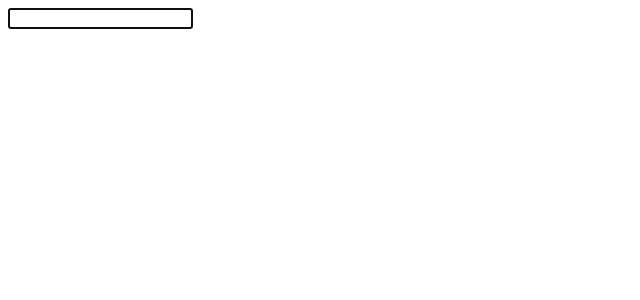
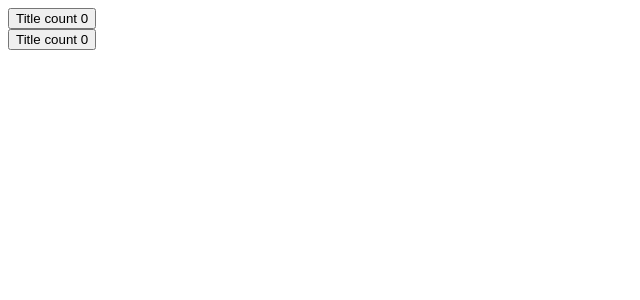
Before and after one commit to sammyyaws/react-tutorials, a React (Create React App) app: page / in a window 1280 px wide. Shown: the top 300 px of the page, without its empty margins (0-640 px from the left). Built offline with nearby package versions, Linux system fonts and the light colour scheme.

Commit message:
Update:started learning about custom hooks

```diff
--- a/src/App.js
+++ b/src/App.js
@@ -17,16 +17,27 @@ import CompA from "./components/CompA";
 import FetchUseReducer from "./components/FetchUseReducer";
 import UseCallbackParent from "./components/useCallbackParent";
 import FocusRef from "./components/FocusRef";
+import RefStore from "./components/RefStore";
+import Button2 from "./Custom hooks/button2";
+import Button1 from "./Custom hooks/Button1";
 
 export const ThemeContext=React.createContext()
 function App() {
 
   return (
     <div className="App">
-
-<FocusRef/>
+<Button2/>
+<Button1/>
 
 
+
+
+
+
+
+{/* <RefStore/> */}
+{/* <FocusRef/>
+ */}
 
 {/* <UseCallbackParent/>
  */}{/* <FetchUseReducer/> */}
--- /dev/null
+++ b/src/Custom hooks/Button1.js
@@ -0,0 +1,15 @@
+import React,{useState} from 'react'
+import useTitle from './useTitle';
+function Button1() {
+const [count,setCount]=useState(0);
+
+useTitle(count)
+
+  return (
+    <div>
+      <button onClick={()=>setCount(prevcount=>prevcount+1)}>Title count {count}</button>
+    </div>
+  )
+}
+
+export default Button1
--- /dev/null
+++ b/src/Custom hooks/button2.js
@@ -0,0 +1,14 @@
+import React,{useState} from 'react'
+import useTitle from './useTitle';
+function Button2() {
+const [count,setCount]=useState(0);
+
+useTitle(count)
+  return (
+    <div>
+      <button onClick={()=>setCount(prevcount=>prevcount+1)}>Title count {count}</button>
+    </div>
+  )
+}
+
+export default Button2
--- /dev/null
+++ b/src/Custom hooks/useTitle.js
@@ -0,0 +1,9 @@
+import {useEffect} from 'react'
+
+function useTitle(count) {
+useEffect(()=>{
+document.title=`Home ${count}`
+},[count])
+}
+
+export default useTitle
--- /dev/null
+++ b/src/components/RefStore.js
@@ -0,0 +1,22 @@
+import React,{useState,useEffect,useRef} from 'react'
+
+function RefStore() {
+    const StopperRef=useRef()
+const [time,setTime]=useState(0)
+useEffect(()=>{
+
+    StopperRef.current =setInterval(()=>{
+        setTime(prevtime=>prevtime+1)
+    },1000)
+ return ()=>{clearInterval(StopperRef.current)}
+},[])
+
+  return (
+    <div>
+     <h1>{time}</h1>
+     <button onClick={()=>{clearInterval(StopperRef.current)}}> Stop </button>
+    </div>
+  )
+}
+
+export default RefStore
```
